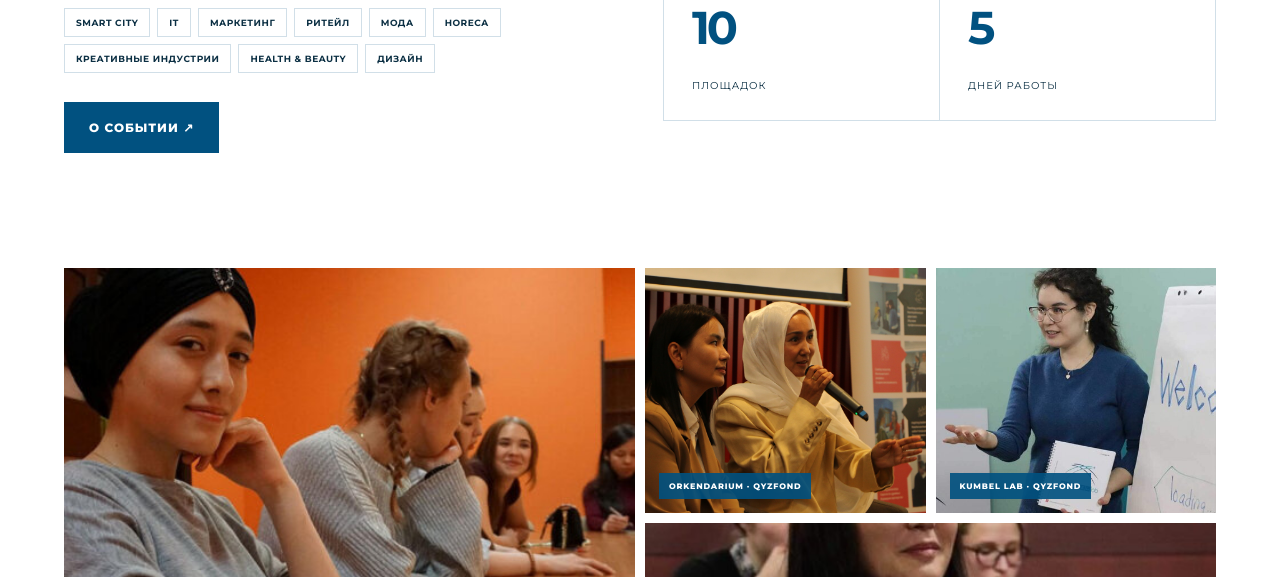
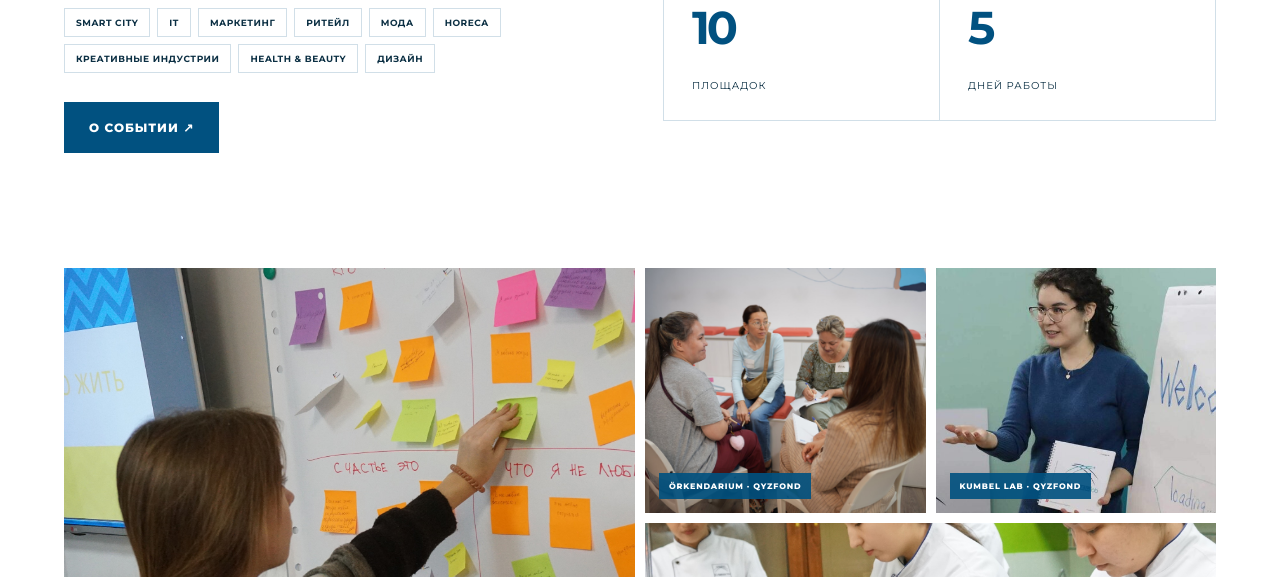
Before and after one commit to everypidigit/qyzfond_landing, a FastAPI app: page / in a window 1280 px wide. Shown: the part 5923-6500 px from the top of the page. Run offline with FastAPI, Linux system fonts and the light colour scheme.

Commit message:
Use newly supplied program photography

```diff
--- a/templates/index.html
+++ b/templates/index.html
@@ -47,11 +47,11 @@
 <section class="ideathon-v2"><div class="ideathon-copy"><p class="section-index">04 / Ideathon 2026</p><h2 data-i18n="ideas_real">Настоящие задачи.<br>Настоящие решения.</h2><p data-i18n="ideathon_copy">27–31 октября в Алматы студентки, креаторы и будущие предпринимательницы превращают реальные задачи компаний в работающие идеи. Пять дней — от формирования команд и мастер-классов до защиты решений и гранд-финала.</p><div class="ideathon-tracks"><span>Smart City</span><span>IT</span><span>Маркетинг</span><span>Ритейл</span><span>Мода</span><span>HoReCa</span><span>Креативные индустрии</span><span>Health & Beauty</span><span>Дизайн</span></div><a class="button" href="https://qyzfond.org/" target="_blank" rel="noreferrer" data-i18n="read_event">О событии ↗</a></div><div class="ideathon-media"><iframe src="https://www.youtube-nocookie.com/embed/zqfQ91pWhwY" title="QYZfond Ideathon" loading="lazy" allow="accelerometer; autoplay; clipboard-write; encrypted-media; gyroscope; picture-in-picture; web-share" allowfullscreen></iframe><div class="ideathon-proof"><div><strong>882</strong><span>зарегистрированные участницы</span></div><div><strong>10</strong><span data-i18n="directions">направлений</span></div><div><strong>10</strong><span data-i18n="venues">площадок</span></div><div><strong>5</strong><span data-i18n="event_days">дней работы</span></div></div></div></section>
 
 <section class="live-gallery" aria-label="Программы QYZfond в фотографиях">
-  <figure class="gallery-wide"><img src="/static/images/gallery/impactum-team.jpg" alt="Участницы программы работают вместе" loading="lazy"><figcaption>Impactum! · QYZfond</figcaption></figure>
-  <figure><img src="/static/images/gallery/orkendarium-workshop-1.jpg" alt="Участницы Orkendarium на практическом занятии" loading="lazy"><figcaption>Orkendarium · QYZfond</figcaption></figure>
+  <figure class="gallery-wide"><img src="/static/images/gallery/general-workshop.jpg" alt="Участница работает с материалами практической сессии" loading="lazy"><figcaption>Практика · QYZfond</figcaption></figure>
+  <figure><img src="/static/images/gallery/orkendarium-workshop-1.jpg" alt="Участницы Örkendarium обсуждают задания" loading="lazy"><figcaption>Örkendarium · QYZfond</figcaption></figure>
   <figure><img src="/static/images/gallery/kumbel-lab-session.jpg" alt="Участницы Kumbel LAB во время обучения" loading="lazy"><figcaption>Kumbel LAB · QYZfond</figcaption></figure>
-  <figure><img src="/static/images/gallery/kumbel-pro-session.jpg" alt="Рабочая сессия Kumbel Pro" loading="lazy"><figcaption>Kumbel Pro · QYZfond</figcaption></figure>
-  <figure><img src="/static/images/gallery/orkendarium-workshop-2.jpg" alt="Совместная работа участниц Orkendarium" loading="lazy"><figcaption>Orkendarium · QYZfond</figcaption></figure>
+  <figure><img src="/static/images/gallery/kumbel-community.jpg" alt="Участницы Kumbel во время практического занятия" loading="lazy"><figcaption>Kumbel · QYZfond</figcaption></figure>
+  <figure><img src="/static/images/gallery/orkendarium-workshop-2.jpg" alt="Совместная работа участниц Örkendarium" loading="lazy"><figcaption>Örkendarium · QYZfond</figcaption></figure>
   <figure><img src="/static/images/gallery/orkendarium-workshop-3.jpg" alt="Живое обсуждение на встрече Örkendarium" loading="lazy"><figcaption>Örkendarium · QYZfond</figcaption></figure>
 </section>
 
```
Also changed, not shown: static/images/gallery/general-workshop.jpg (added), static/images/gallery/impactum-team.jpg (deleted), static/images/gallery/kumbel-community.jpg (added), static/images/gallery/kumbel-pro-session.jpg (deleted), static/images/gallery/orkendarium-workshop-1.jpg, static/images/gallery/orkendarium-workshop-2.jpg, static/images/hero-community.jpg, static/images/programs/orkendarium.jpg.
